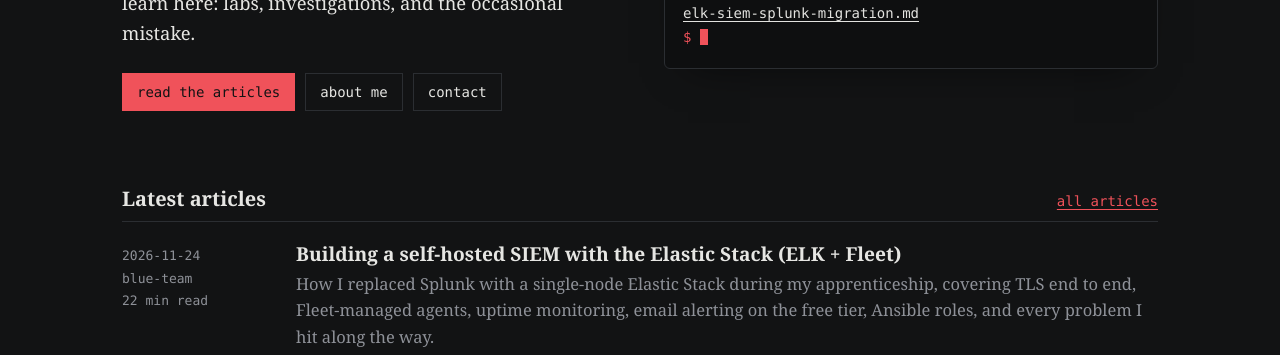
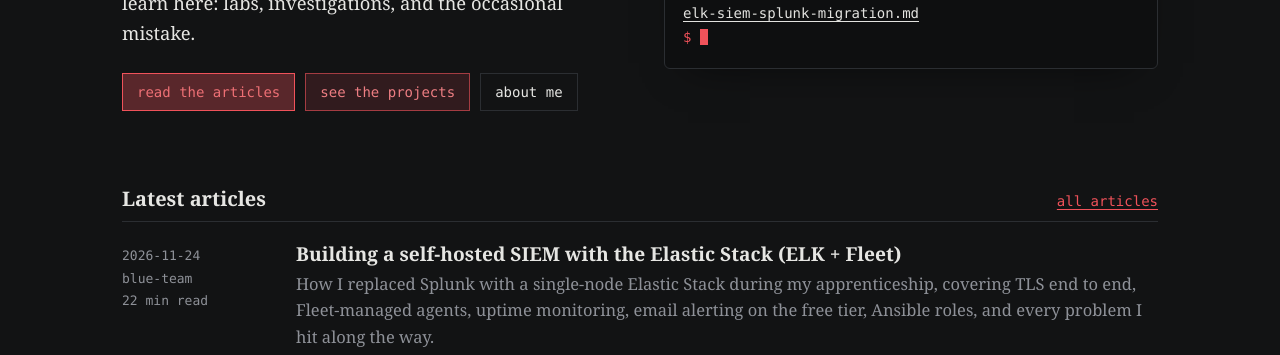
Before and after one commit to mof4thi/mof4thi.github.io, an Astro site: page / in a window 1280 px wide. Shown: the part 420-775 px from the top of the page. Built offline with nearby package versions, Linux system fonts and the light colour scheme; Astro itself is replaced by a stand-in of ours.

Commit message:
UI change

```diff
--- a/src/i18n/ui.ts
+++ b/src/i18n/ui.ts
@@ -38,7 +38,7 @@ export const ui = {
     'home.start': 'Start here',
     'home.cta.articles': 'read the articles',
     'home.cta.about': 'about me',
-    'home.cta.contact': 'contact',
+    'home.cta.projects': 'see the projects',
     'home.latest': 'Latest articles',
     'home.all': 'all articles',
 
@@ -94,7 +94,7 @@ export const ui = {
     'home.start': 'Pour commencer',
     'home.cta.articles': 'lire les articles',
     'home.cta.about': 'à propos',
-    'home.cta.contact': 'contact',
+    'home.cta.projects': 'voir les projets',
     'home.latest': 'Derniers articles',
     'home.all': 'tous les articles',
 
--- a/src/layouts/Base.astro
+++ b/src/layouts/Base.astro
@@ -106,7 +106,6 @@ const isActive = (href: string) => path.startsWith(href);
         <span class="footer-links">
           <a href="https://github.com/mof4thi">GitHub</a>
           <a href="https://www.linkedin.com/in/fathi-mo">LinkedIn</a>
-          <a href="/rss.xml">RSS</a>
         </span>
       </div>
     </footer>
--- a/src/styles/global.css
+++ b/src/styles/global.css
@@ -250,16 +250,30 @@ p {
   transition: background-color 0.12s ease, color 0.12s ease, border-color 0.12s ease;
 }
 
-.hero-links a:hover,
-.hero-links a.primary {
+.hero-links a:hover {
   background: var(--accent);
   border-color: var(--accent);
   color: var(--accent-ink);
 }
 
-.hero-links a.primary:hover {
-  background: transparent;
-  color: var(--accent);
+/* Tinted red buttons that fill solid on hover. Primary is a stronger tint than secondary. */
+.hero-links a.primary {
+  background: color-mix(in srgb, var(--accent) 32%, transparent);
+  border-color: var(--accent);
+  color: color-mix(in srgb, var(--accent) 80%, var(--text));
+}
+
+.hero-links a.secondary {
+  background: color-mix(in srgb, var(--accent) 14%, transparent);
+  border-color: color-mix(in srgb, var(--accent) 60%, transparent);
+  color: color-mix(in srgb, var(--accent) 70%, var(--text));
+}
+
+.hero-links a.primary:hover,
+.hero-links a.secondary:hover {
+  background: var(--accent);
+  border-color: var(--accent);
+  color: var(--accent-ink);
 }
 
 @media (max-width: 860px) {
--- a/src/views/Home.astro
+++ b/src/views/Home.astro
@@ -27,8 +27,8 @@ const latest = published ? { id: published.id, title: published.data.title } : u
         <p class="lead">{t('home.lead.1')} <strong>{t('home.lead.degree')}</strong> {t('home.lead.2')}</p>
         <nav class="hero-links" aria-label={t('home.start')}>
           <a class="primary" href={localize(lang, '/articles/')}>{t('home.cta.articles')}</a>
+          <a class="secondary" href={localize(lang, '/projects/')}>{t('home.cta.projects')}</a>
           <a href={localize(lang, '/about/')}>{t('home.cta.about')}</a>
-          <a href={localize(lang, '/contact/')}>{t('home.cta.contact')}</a>
         </nav>
       </div>
 
```
